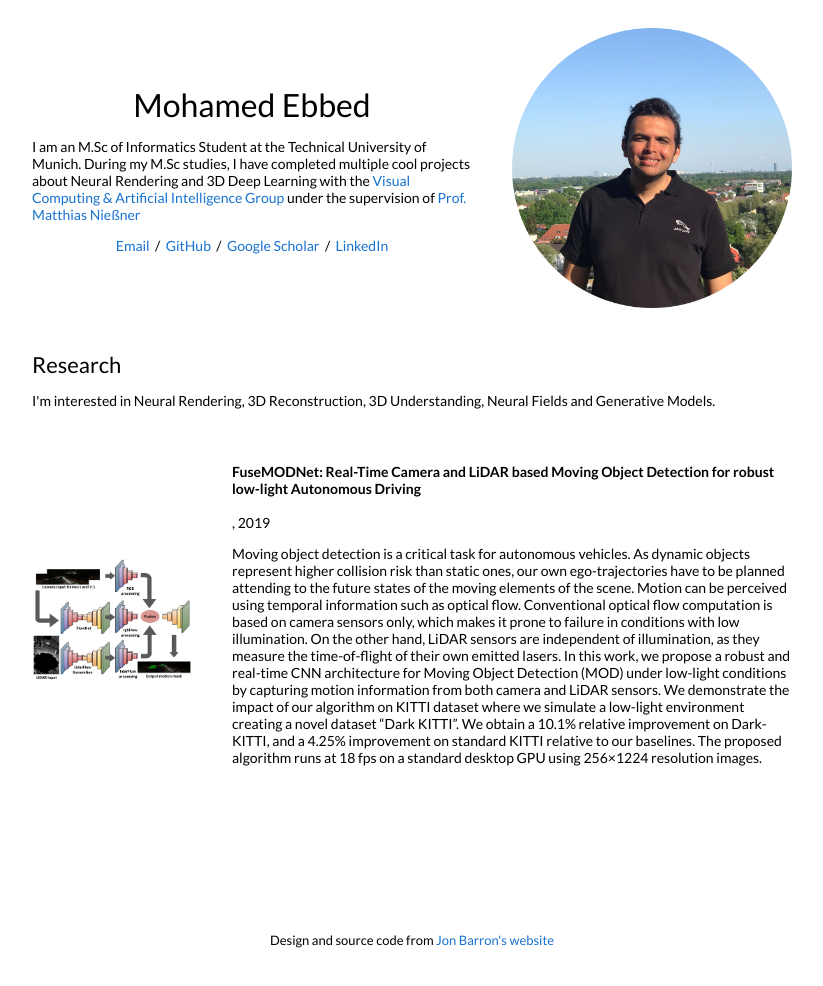
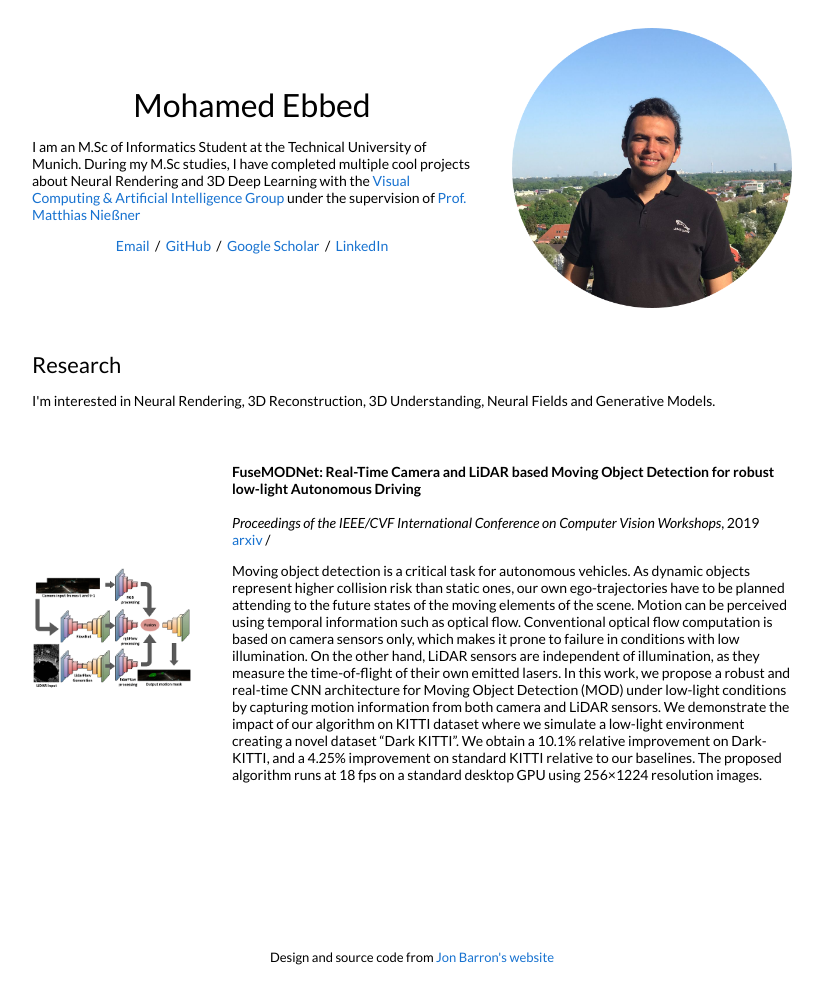
Before and after one commit to mohamed-ebbed/mohamed-ebbed.github.io, a Jekyll site: the page built from _posts/2010-06-22-gina.markdown, in a window 1280 px wide. Shown: the whole page, without its empty margins (228-1051 px from the left). Built offline with Jekyll 4.4.1, drawn with Linux system fonts in a browser that asks for light colours.

Commit message:
fusemodnet

```diff
--- a/_posts/2010-06-22-gina.markdown
+++ b/_posts/2010-06-22-gina.markdown
@@ -5,6 +5,8 @@ date:   2019-11-10 18:08:39 +00:00
 image: images/fusemodnet.png
 categories: research
 author: "Mohamed Ebbed"
+venue: "Proceedings of the IEEE/CVF International Conference on Computer Vision Workshops"
+arxiv: https://arxiv.org/abs/1910.05395
 ---
 
 Moving object detection is a critical task for autonomous vehicles. As dynamic objects represent higher collision risk than static ones, our own ego-trajectories have to be planned attending to the future states of the moving elements of the scene. Motion can be perceived using temporal information such as optical flow. Conventional optical flow computation is based on camera sensors only, which makes it prone to failure in conditions with low illumination. On the other hand, LiDAR sensors are independent of illumination, as they measure the time-of-flight of their own emitted lasers. In this work, we propose a robust and real-time CNN architecture for Moving Object Detection (MOD) under low-light conditions by capturing motion information from both camera and LiDAR sensors. We demonstrate the impact of our algorithm on KITTI dataset where we simulate a low-light environment creating a novel dataset "Dark KITTI". We obtain a 10.1% relative improvement on Dark-KITTI, and a 4.25% improvement on standard KITTI relative to our baselines. The proposed algorithm runs at 18 fps on a standard desktop GPU using 256×1224 resolution images.
```
